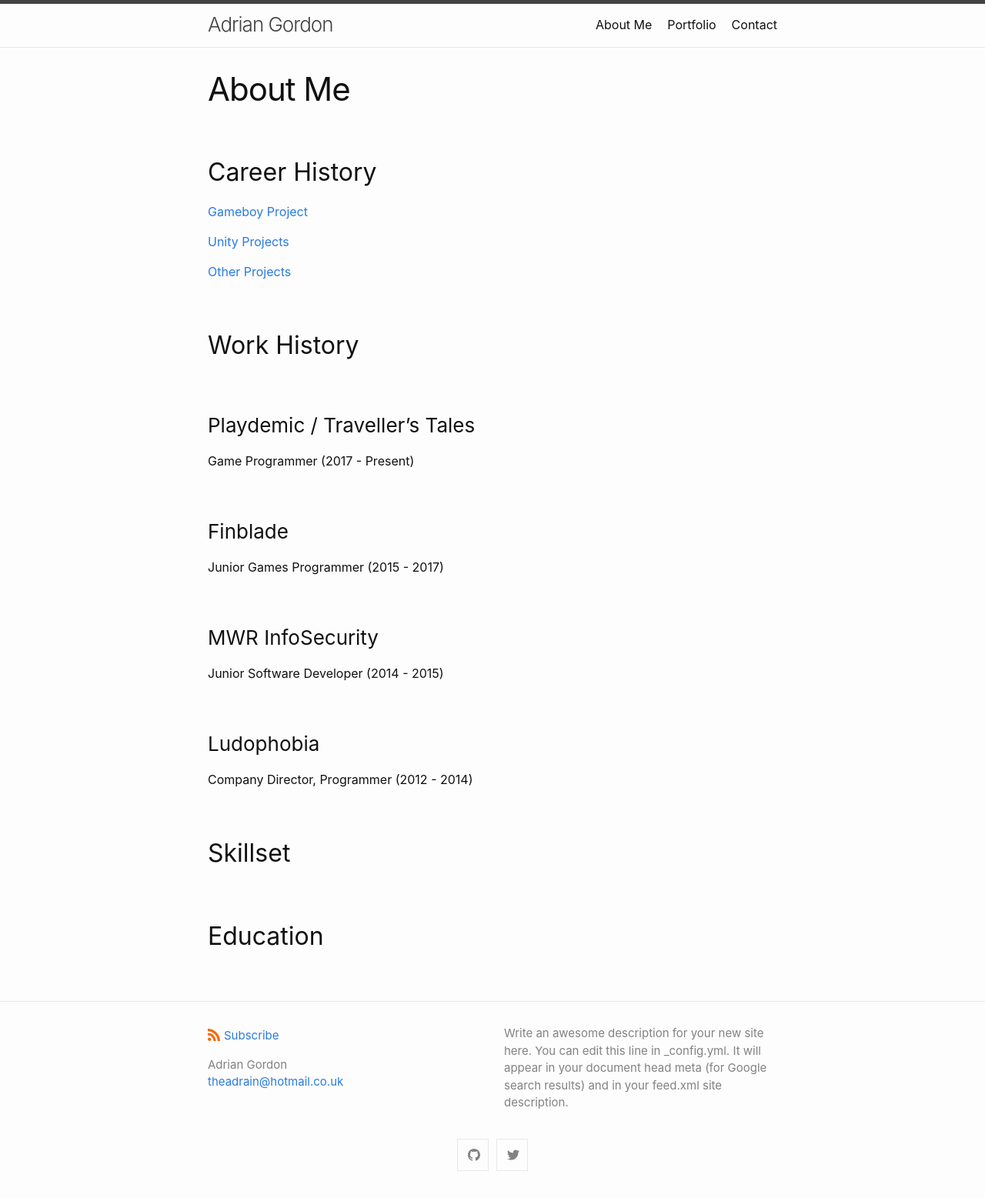
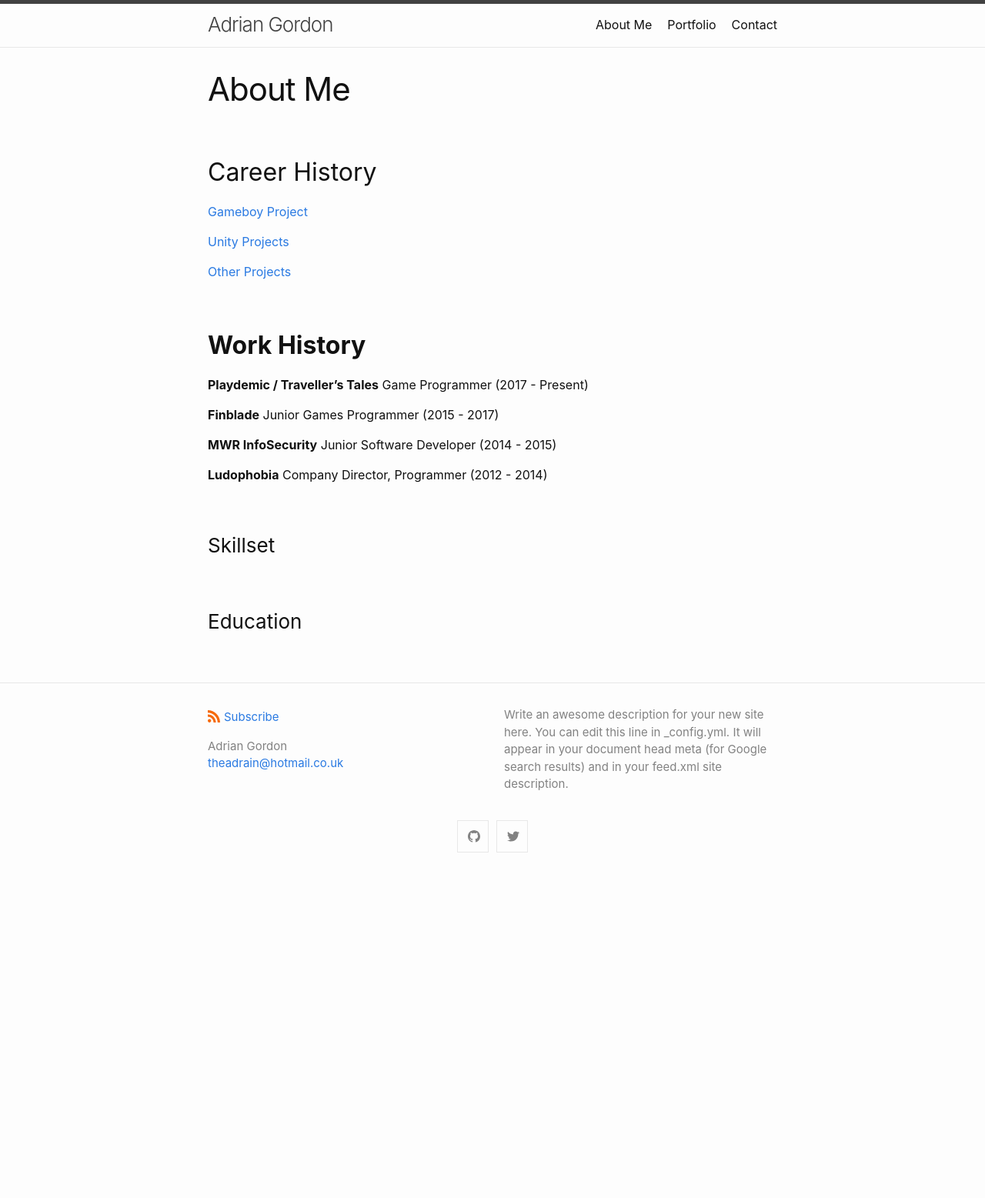
Before and after one commit to TheADrain/Portfolio, a Jekyll site: the page built from docs/index.markdown, in a window 1280 px wide. Shown: the whole page at 77% size. Built offline with Jekyll 4.4.1, drawn with Linux system fonts in a browser that asks for light colours; after the commit the page ends 1143 px from its top, so only the background shows below that.

```diff
--- a/docs/index.markdown
+++ b/docs/index.markdown
@@ -16,20 +16,16 @@ order: 1
 [unity-proj]: https://theadrain.github.io/portfolio/unity-projects
 [other-proj]: https://theadrain.github.io/portfolio/other-projects
 
-## Work History
+## **Work History**
 
-### Playdemic / Traveller's Tales
-Game Programmer (2017 - Present)
+**Playdemic / Traveller's Tales** Game Programmer (2017 - Present)
 
-### Finblade
-Junior Games Programmer (2015 - 2017)
+**Finblade** Junior Games Programmer (2015 - 2017)
 
-### MWR InfoSecurity
-Junior Software Developer (2014 - 2015)
+**MWR InfoSecurity** Junior Software Developer (2014 - 2015)
 
-### Ludophobia
-Company Director, Programmer (2012 - 2014)
+**Ludophobia** Company Director, Programmer (2012 - 2014)
 
-## Skillset
+### Skillset
 
-## Education
+### Education
```
